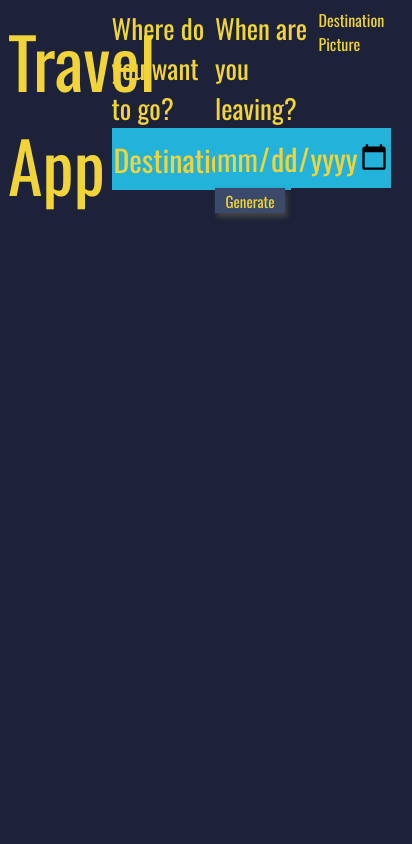
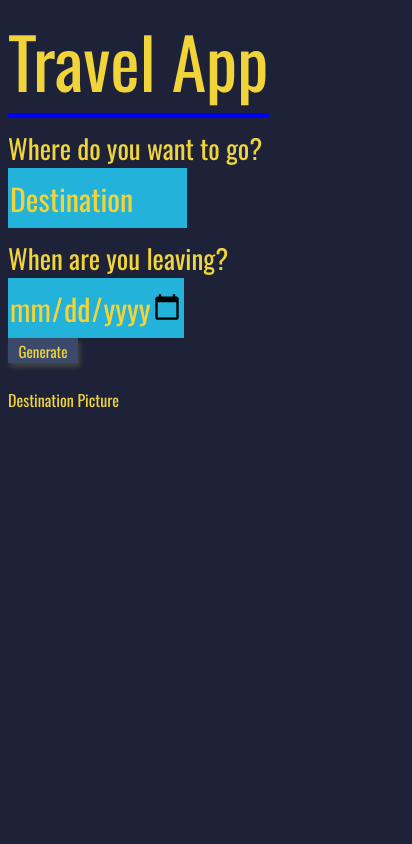
Before and after one commit to nickhibbits/travel-app, a website built with webpack: page src/client/views/index.html in a window 390 px wide. Shown: the top 844 px of the page, 412 px wide, since content can reach past the window. Built offline with nearby package versions, Linux system fonts and the light colour scheme; a web font is replaced by a local one.

Commit message:
Chore: Add dedicated breakpoint file

```diff
--- a/src/client/index.js
+++ b/src/client/index.js
@@ -3,6 +3,7 @@ import { performAction } from './js/app'
 
 // Import statements for styles
 import './styles/style.scss'
+import './styles/breakpoints.scss'
 
 // Export statements for js
 export { performAction }
--- /dev/null
+++ b/src/client/styles/breakpoints.scss
@@ -0,0 +1,5 @@
+@media screen and (max-width: 400px) {
+  #app{
+      grid-template-rows: 110px 100px 140px 320px;
+  }
+}
--- a/src/client/styles/style.scss
+++ b/src/client/styles/style.scss
@@ -6,17 +6,13 @@ body{
 
 #app{
     display: grid;
-    // grid-template-rows: 110px 100px 140px 320px;
     // grid-template-columns:
-    grid-template-columns: 25% 25% 25% 25%;
     height: 150vh;
-    // width: 68vw;
     width: 100%;
     background: #1d2239;
     color: #f0d43a;
     justify-content: space-between;
     grid-gap: 10px;
-    // font-size: 20px;
     font-family: 'Oswald', sans-serif;
 }
 
```
